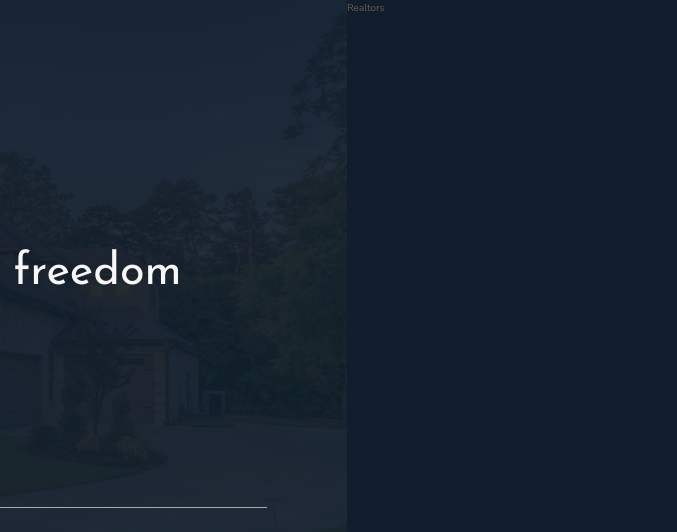
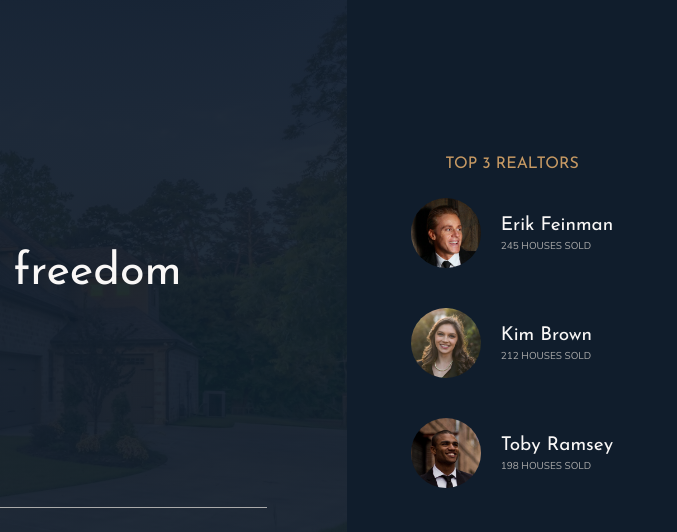
Before and after one commit to THrytsaienko/Nexter, a website: page index.html in a window 1280 px wide. Shown: the top 532 px of the page, 603-1280 px from the left. Drawn offline with nearby package versions, Linux system fonts and the light colour scheme.

Commit message:
Section Realtors finished

```diff
--- a/index.html
+++ b/index.html
@@ -33,7 +33,26 @@
     </header>
 
     <div class="realtors">
-        Realtors
+        <h3 class="heading-3">Top 3 Realtors</h3>
+        <div class="realtors__list">
+            <img src="img/realtor-1.jpeg" alt="Realtor 1" class="realtors__img">
+            <div class="realtors__details">
+                <h4 class="heading-4 heading-4--light">Erik Feinman</h4>
+                <p class="realtors__sold">245 houses sold</p>
+            </div>
+
+            <img src="img/realtor-2.jpeg" alt="Realtor 2" class="realtors__img">
+            <div class="realtors__details">
+                <h4 class="heading-4 heading-4--light">Kim Brown</h4>
+                <p class="realtors__sold">212 houses sold</p>
+            </div>
+
+            <img src="img/realtor-3.jpeg" alt="Realtor 3" class="realtors__img">
+            <div class="realtors__details">
+                <h4 class="heading-4 heading-4--light">Toby Ramsey</h4>
+                <p class="realtors__sold">198 houses sold</p>
+            </div>
+        </div>
     </div>
 
     <section class="features">
--- a/sass/_realtors.scss
+++ b/sass/_realtors.scss
@@ -1,36 +1,36 @@
 .realtors {
     background-color: $color-secondary;
     grid-column: col-start 7 / full-end;
-    // padding: 3rem;
-    // display: grid;
-    // align-content: center;
-    // justify-content: center;
-    // justify-items: center;
-    // grid-row-gap: 2rem;
+    padding: 3rem;
+    display: grid;
+    align-content: center;
+    justify-content: center;
+    justify-items: center;
+    grid-row-gap: 2rem;
     // @media only screen and (max-width: $bp-medium) {
     //     grid-column: 1 / -1;
     // }
-    // &__list {
-    //     display: grid;
-    //     grid-template-columns: min-content max-content;
-    //     grid-column-gap: 2rem;
-    //     grid-row-gap: 5vh;
-    //     align-items: center;
+    &__list {
+        display: grid;
+        grid-template-columns: min-content max-content;
+        grid-column-gap: 2rem;
+        grid-row-gap: 5vh;
+        align-items: center;
     //     @media only screen and (max-width: $bp-medium) {
     //         grid-template-columns: repeat(3, min-content max-content);
     //     }
     //     @media only screen and (max-width: $bp-small) {
     //         grid-template-columns: min-content max-content;
     //     }
-    // }
-    // &__img {
-    //     width: 7rem;
-    //     border-radius: 50%;
-    //     display: block;
-    // }
-    // &__sold {
-    //     text-transform: uppercase;
-    //     color: $color-grey-light-2;
-    //     margin-top: -3px;
-    // }
+    }
+    &__img {
+        width: 7rem;
+        border-radius: 50%;
+        display: block;
+    }
+    &__sold {
+        text-transform: uppercase;
+        color: $color-grey-light-2;
+        margin-top: -3px;
+    }
 }
```
Also changed, not shown: css/style.css.
